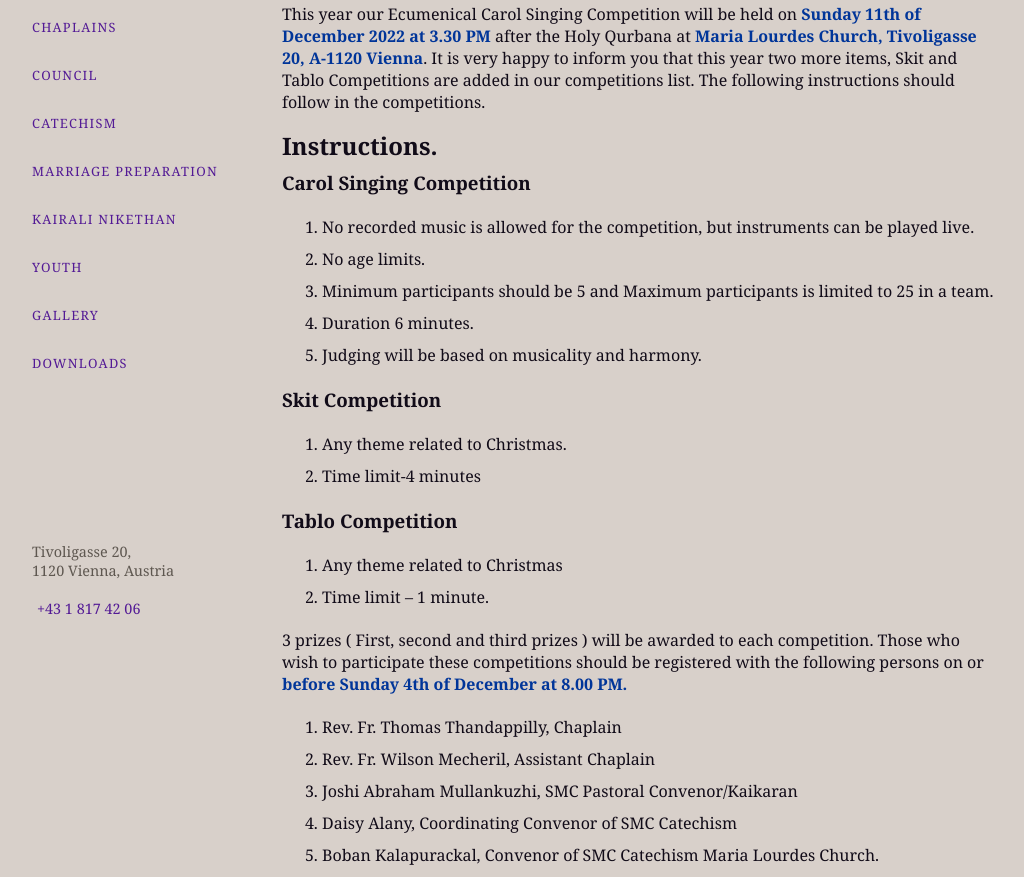
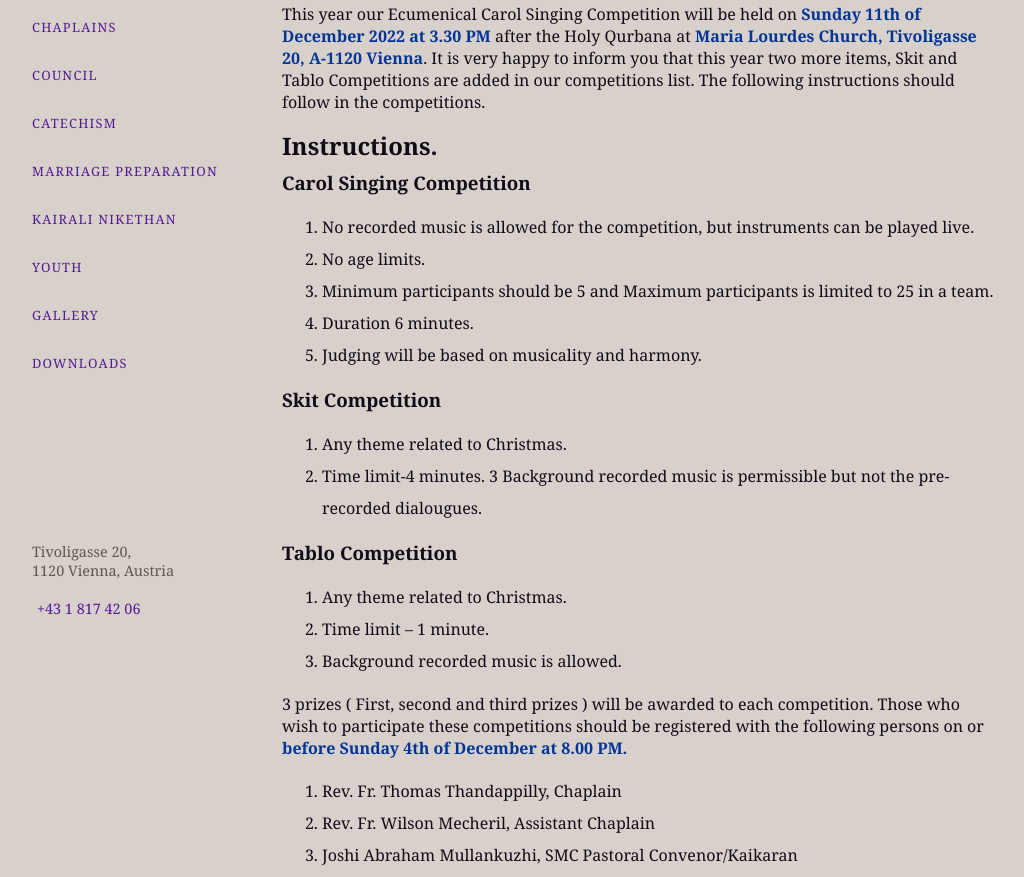
Before and after one commit to Dypnotic/smcvienna-web, an Astro site: page /news/2022-11-22-ecumenical-carol-singing-competition in a window 1280 px wide. Shown: the part 340-1217 px from the top of the page, without its empty margins (124-1148 px from the left). Built offline with nearby package versions, Linux system fonts and the light colour scheme; Astro itself is replaced by a stand-in of ours.

```diff
--- a/src/pages/news/2022-11-22-ecumenical-carol-singing-competition.mdx
+++ b/src/pages/news/2022-11-22-ecumenical-carol-singing-competition.mdx
@@ -23,12 +23,14 @@
 ### Skit Competition
 
 1.	Any theme related to Christmas.
-2.	Time limit-4 minutes
+2.	Time limit-4 minutes.
+3 	Background recorded music is permissible but not the pre-recorded dialougues.
 
 ### Tablo Competition
 
-1.	Any theme related to Christmas
+1.	Any theme related to Christmas.
 2.	Time limit – 1 minute.
+3.	Background recorded music is allowed.
 
 3 prizes ( First, second and third prizes ) will be awarded to each competition. Those who wish to participate these competitions should be registered with the following persons on or <em>before Sunday 4th of December at 8.00 PM.</em>
 
```
